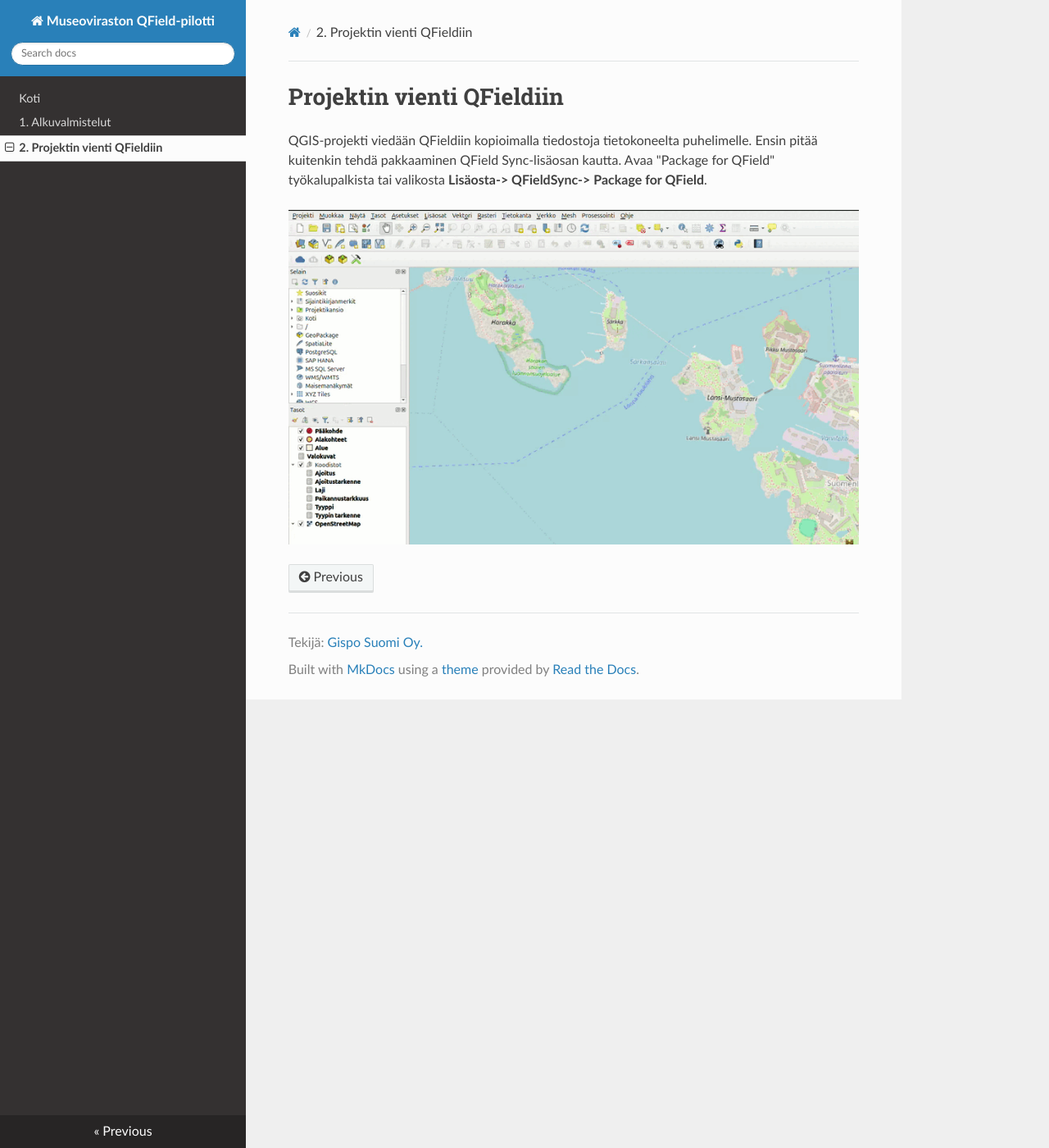
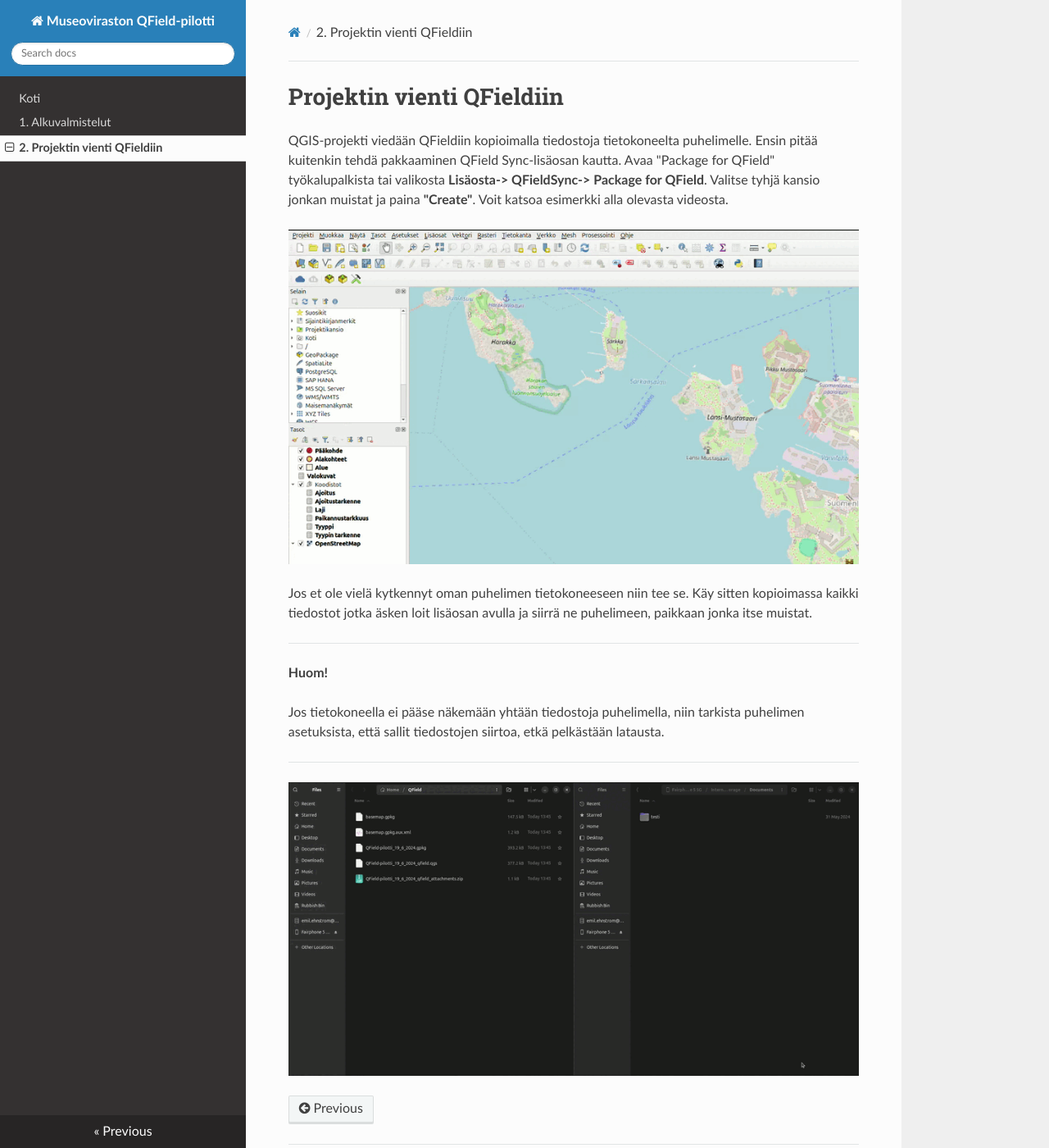
Before and after one commit to finnish-heritage-agency/museovirasto-qfield, an MkDocs documentation site: the page built from docs/2_vienti.md, in a window 1280 px wide and 1400 px high. Shown: the whole window at 82% size. Built offline with MkDocs 1.6.1, drawn with Linux system fonts in a browser that asks for light colours; nearby versions of some CDN libraries.

Commit message:
Added file transfer gif

```diff
--- a/docs/2_vienti.md
+++ b/docs/2_vienti.md
@@ -1,5 +1,16 @@
 # Projektin vienti QFieldiin
 
-QGIS-projekti viedään QFieldiin kopioimalla tiedostoja tietokoneelta puhelimelle. Ensin pitää kuitenkin tehdä pakkaaminen QField Sync-lisäosan kautta. Avaa "Package for QField" työkalupalkista tai valikosta **Lisäosta-> QFieldSync-> Package for QField**.
+QGIS-projekti viedään QFieldiin kopioimalla tiedostoja tietokoneelta puhelimelle. Ensin pitää kuitenkin tehdä pakkaaminen QField Sync-lisäosan kautta. Avaa "Package for QField" työkalupalkista tai valikosta **Lisäosta-> QFieldSync-> Package for QField**. Valitse tyhjä kansio jonkan muistat ja paina **"Create"**. Voit katsoa esimerkki alla olevasta videosta.
 
 ![Pakkaaminen QFieldiin](img/qfield_pakkaaminen.gif)
+
+Jos et ole vielä kytkennyt oman puhelimen tietokoneeseen niin tee se. Käy sitten kopioimassa kaikki tiedostot jotka äsken loit lisäosan avulla ja siirrä ne puhelimeen, paikkaan jonka itse muistat.
+
+---
+**Huom!**
+
+ Jos tietokoneella ei pääse näkemään yhtään tiedostoja puhelimella, niin tarkista puhelimen asetuksista, että sallit tiedostojen siirtoa, etkä pelkästään latausta.
+
+---
+
+![Tiedostojen siirto puhelimeen](img/tiedostojen_siirto.gif)
```
Also changed, not shown: docs/img/tiedostojen_siirto.gif (added).
